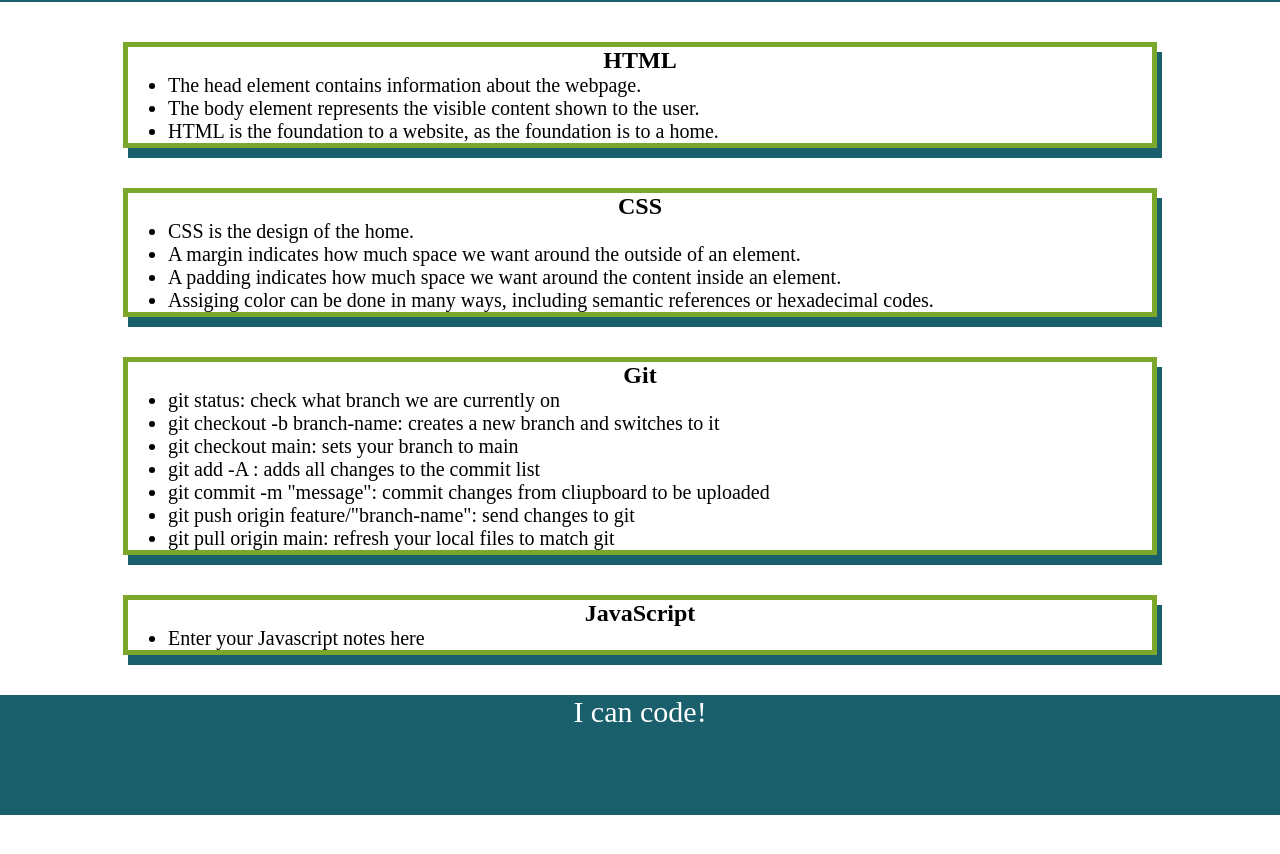
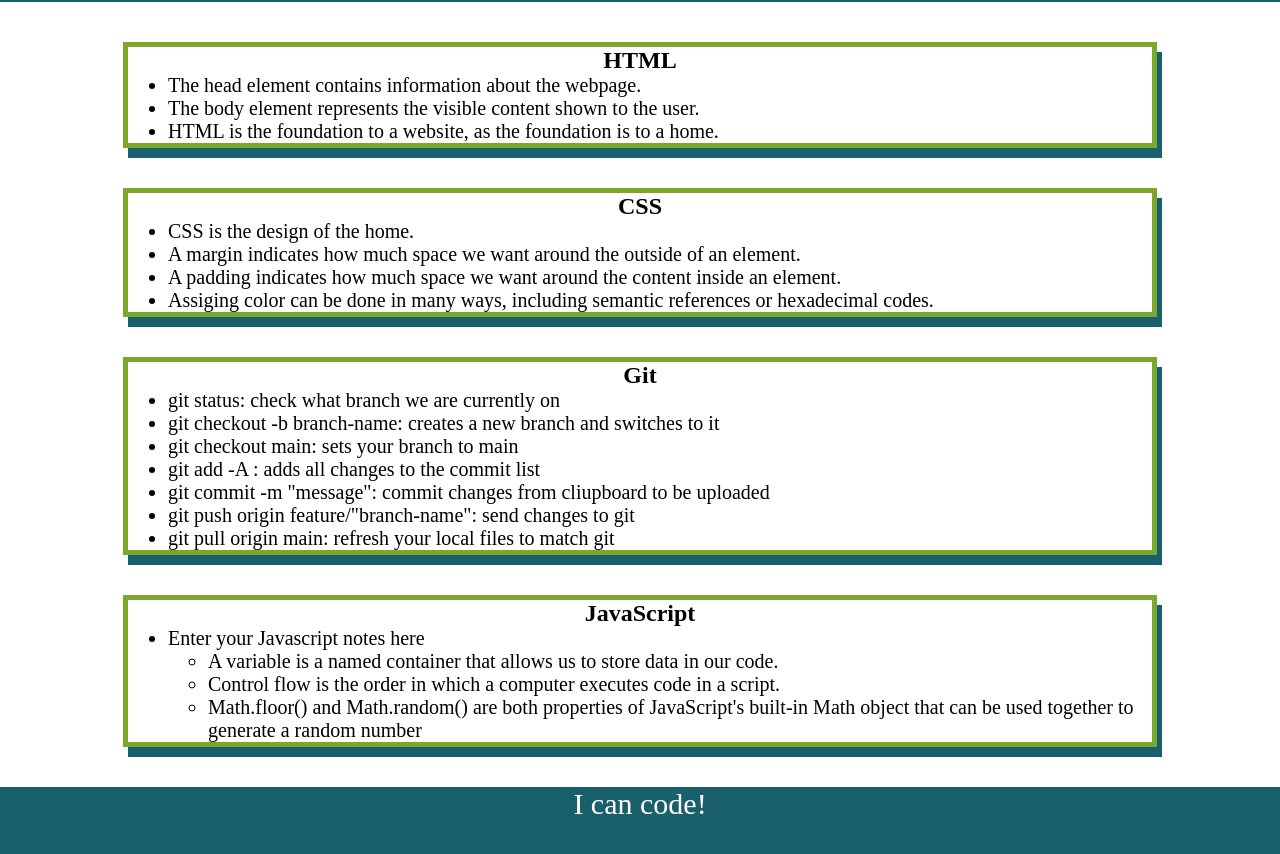
Before and after one commit to adodt/prework-study-guide, a plain HTML site: page index.html in a window 1280 px wide. Shown: the part 118-972 px from the top of the page. Before the commit the page ends 933 px from the top, so only its background shows below. Drawn offline with Linux system fonts and the light colour scheme.

Commit message:
added js notes

```diff
--- a/index.html
+++ b/index.html
@@ -50,7 +50,12 @@
    <h2>JavaScript</h2>
    <ul>
     <li>Enter your Javascript notes here</li>
-   </ul>
+   <ul>
+    <li>A variable is a named container that allows us to store data in our code.</li>
+    <li>Control flow is the order in which a computer executes code in a script.</li>
+    <li>Math.floor() and Math.random() are both properties of JavaScript's built-in Math object that can be used together to generate a random number</li>
+
+  </ul>
       </section>
 
     </main>
```
